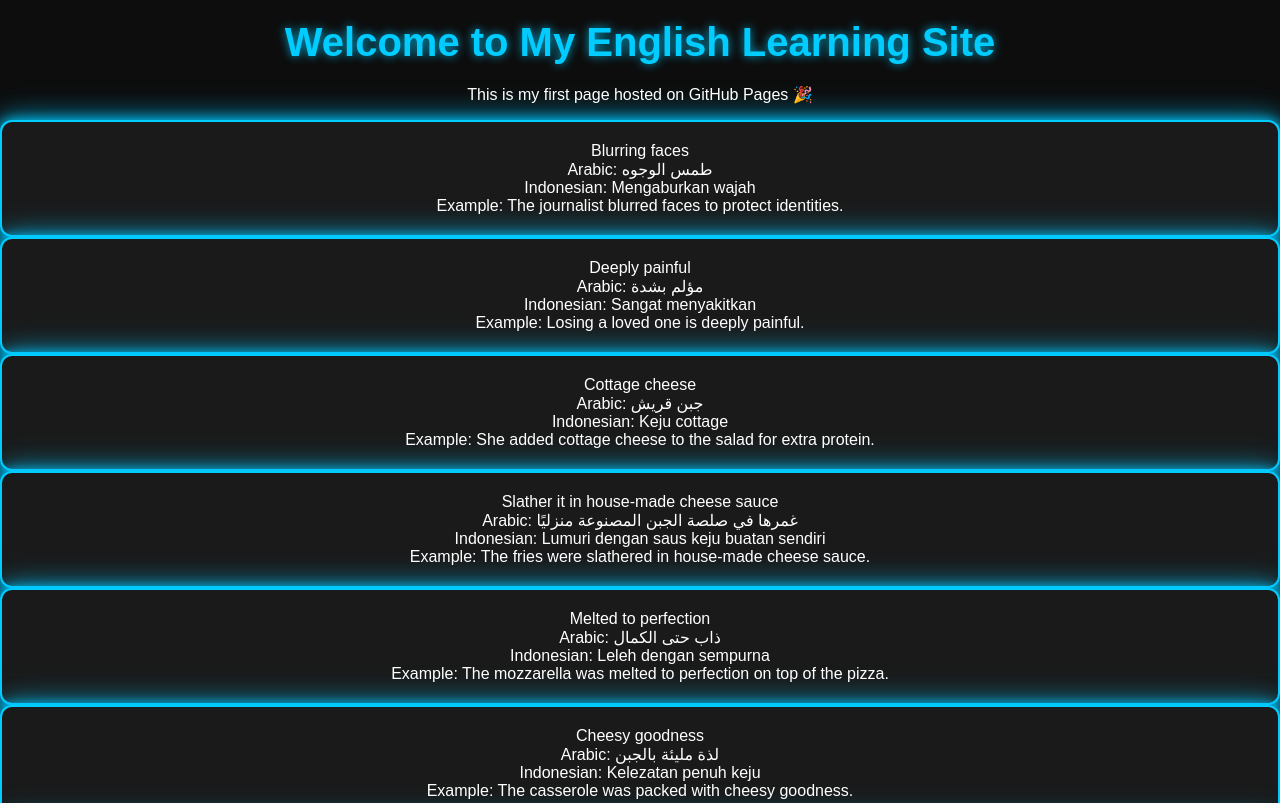
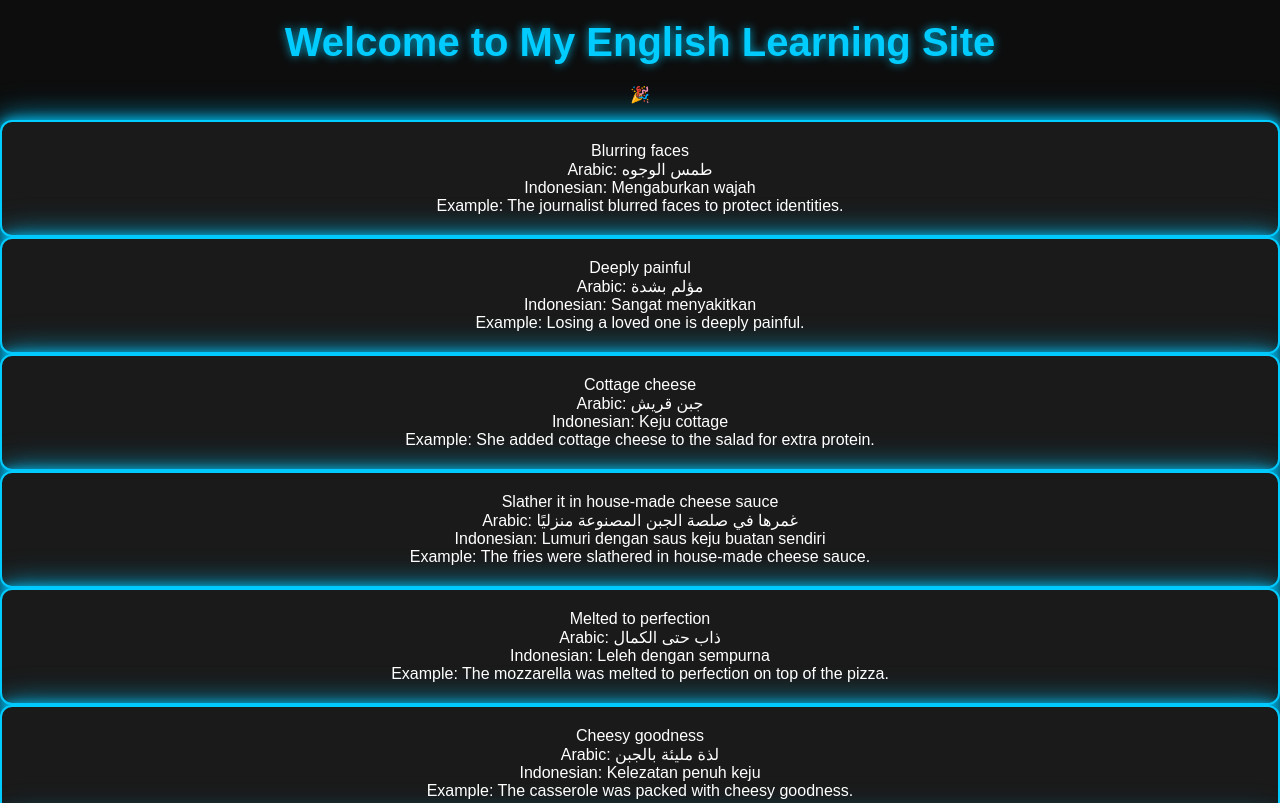
Before and after one commit to Aya-123-hub/my-english-learning-site, a plain HTML site: page index.html in a window 1280 px wide. Shown: the top 803 px of the page. Drawn offline with Linux system fonts and the light colour scheme.

Commit message:
Update index.html

```diff
--- a/index.html
+++ b/index.html
@@ -8,7 +8,7 @@
 </head>
 <body>
   <h1>Welcome to My English Learning Site</h1>
-  <p>This is my first page hosted on GitHub Pages 🎉</p>
+  <p> 🎉</p>
 
   <!-- Link JS -->
   <script src="script.js"></script>
```
